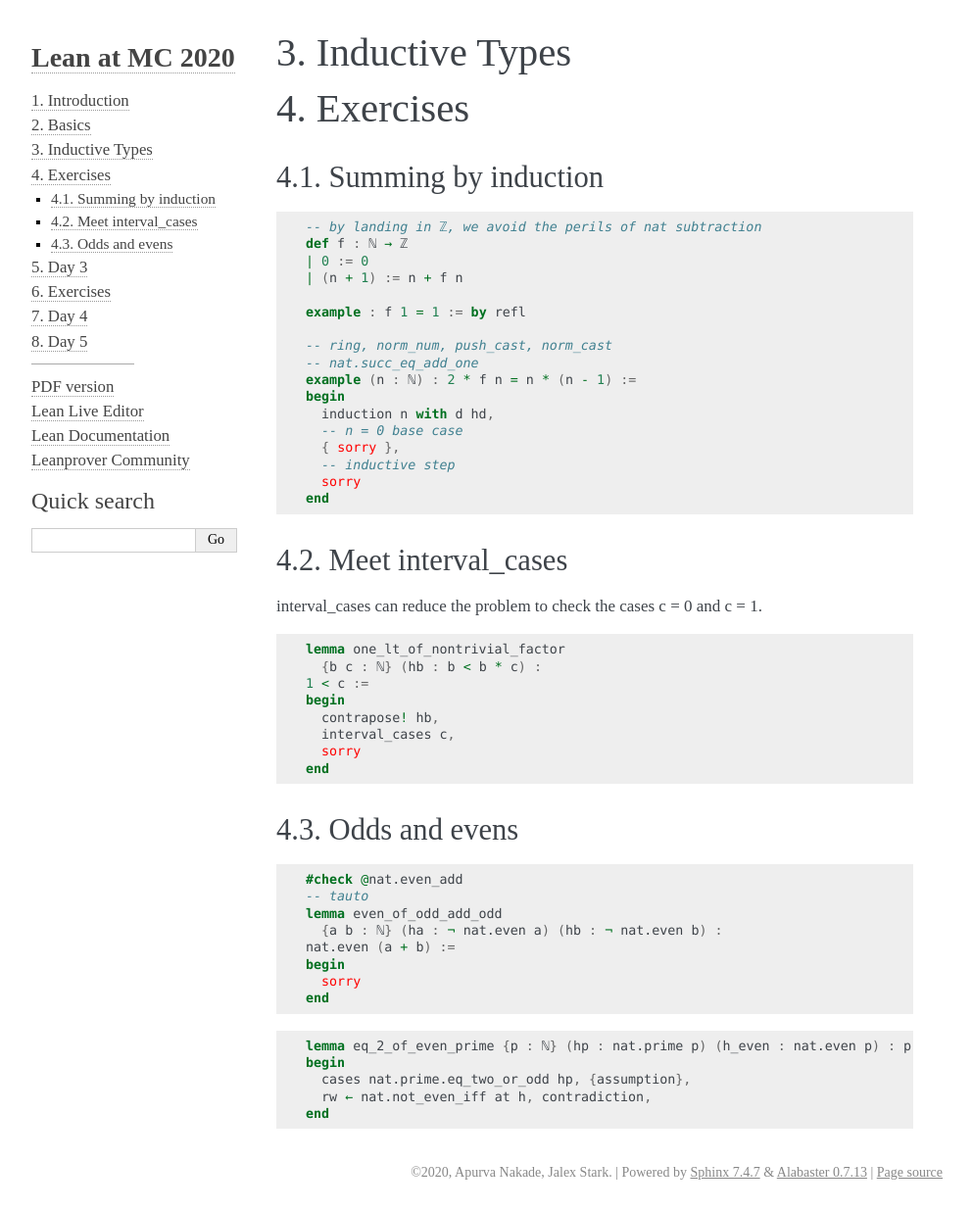
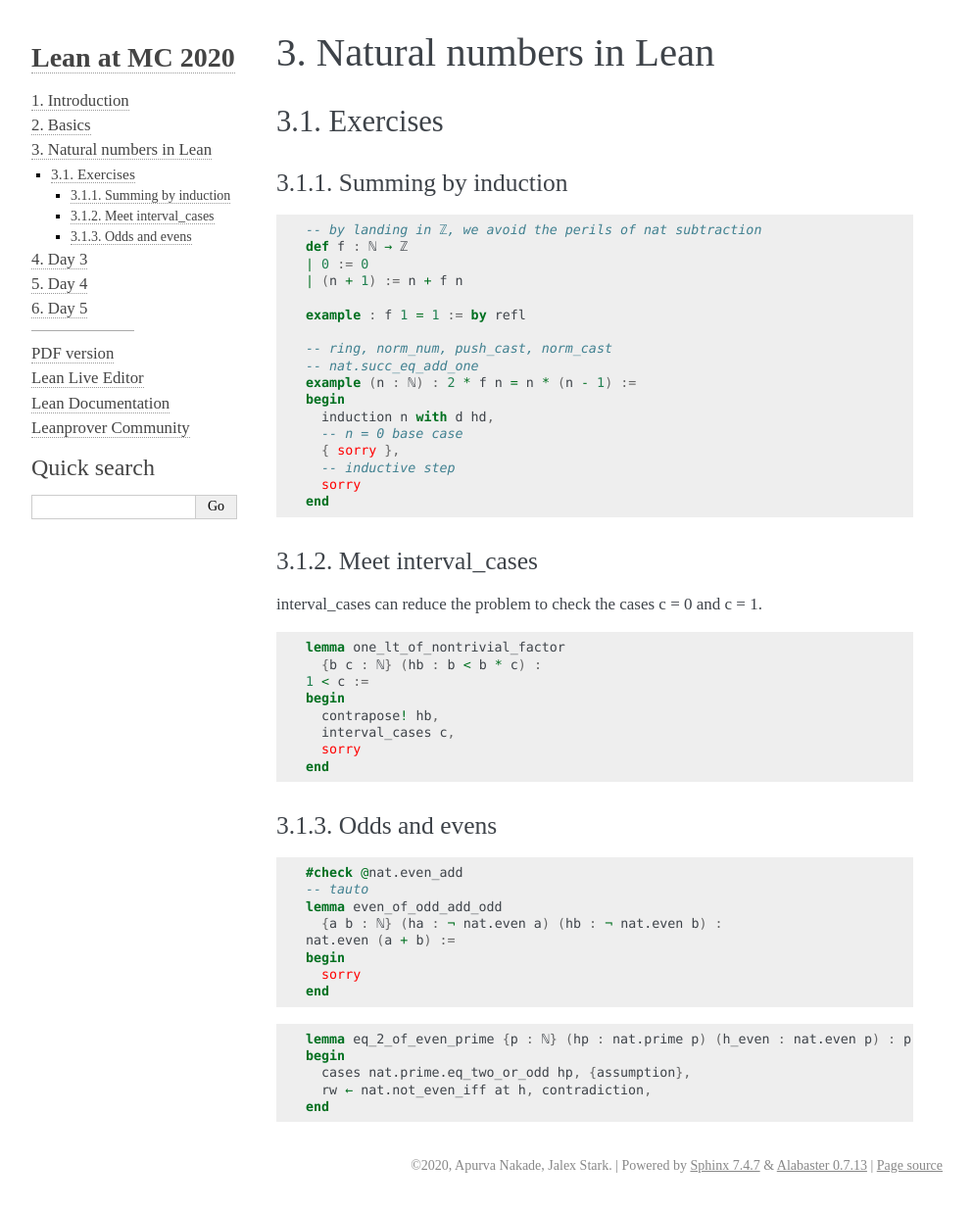
Before and after one commit to jalex-stark/lean-at-MC2020, a Sphinx documentation site: the page built from lean_at_mc2020_source/source/induction.rst, in a window 1280 px wide. Shown: the whole page at 98% size, without its empty margins (148-1141 px from the left). Built offline with Sphinx 7.4.7, drawn with Linux system fonts in a browser that asks for light colours.

Commit message:
fixed headers

```diff
--- a/lean_at_mc2020_source/source/day3.rst
+++ b/lean_at_mc2020_source/source/day3.rst
@@ -1,7 +1,8 @@
 .. _day3:
 
+***********************
 Day 3
-============
+***********************
 
 
 
--- a/lean_at_mc2020_source/source/day4.rst
+++ b/lean_at_mc2020_source/source/day4.rst
@@ -1,4 +1,5 @@
 .. _day4:
 
+***********************
 Day 4
-============
+***********************
--- a/lean_at_mc2020_source/source/day5.rst
+++ b/lean_at_mc2020_source/source/day5.rst
@@ -1,4 +1,5 @@
 .. _day5:
 
+***********************
 Day 5
-============
+***********************
--- a/lean_at_mc2020_source/source/induction.rst
+++ b/lean_at_mc2020_source/source/induction.rst
@@ -1,7 +1,8 @@
 .. _induction:
 
-Inductive Types
-================
+***********************
+Natural numbers in Lean
+***********************
 
 
 
```
